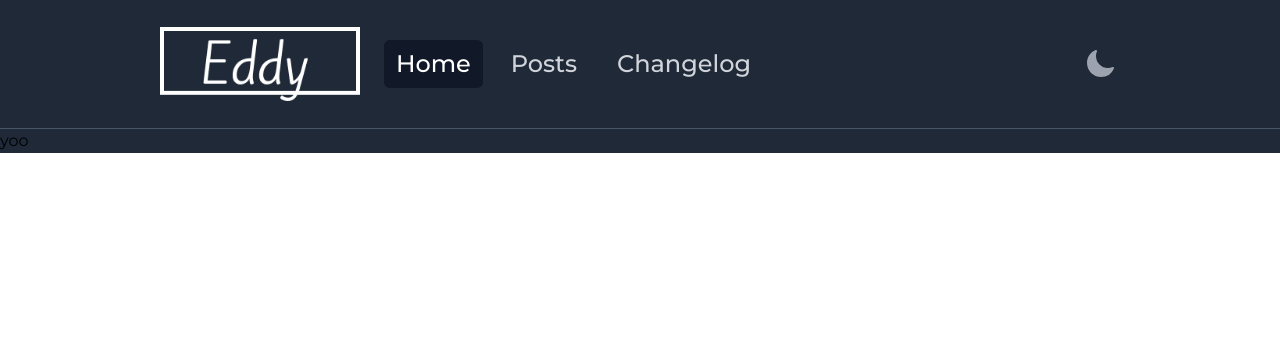
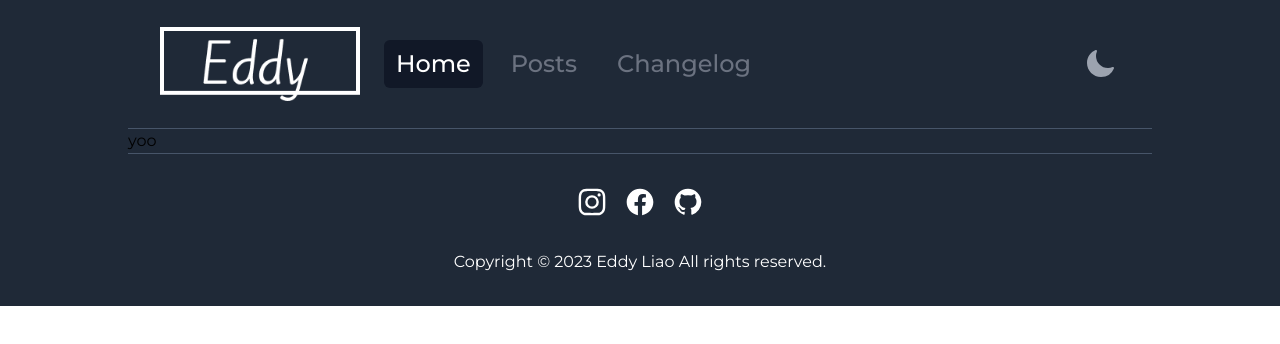
Before and after one commit to milkeddy1/eddy-blog, a Next.js app: page / in a window 1280 px wide. Shown: the top 344 px of the page. Built offline with nearby package versions, Linux system fonts and the light colour scheme.

Commit message:
refactor: adjust layout style

```diff
--- a/src/containers/Layout/NavBar/index.tsx
+++ b/src/containers/Layout/NavBar/index.tsx
@@ -3,7 +3,7 @@ import { useColorMode } from '@/store'
 import { useRouter } from 'next/router'
 import Image from 'next/image'
 import Link from "next/link"
-import { Bars3Icon, BellIcon, XMarkIcon, SunIcon, MoonIcon } from '@heroicons/react/24/solid'
+import { Bars3Icon, XMarkIcon, SunIcon, MoonIcon } from '@heroicons/react/24/solid'
 const navigation = [
   { name: 'Home', href: '/', current: true },
   { name: 'Posts', href: '/posts', current: false },
@@ -31,10 +31,10 @@ export default function NavBar(props: NavBarProps) {
   const { mode: colorMode, switchMode }: ColorMode = useColorMode()
   return (
     <>
-      <Disclosure as="nav" className={`${colorMode === 'dark' ? 'bg-gray-800' : 'bg-white'} border-b border-slate-600`}>
+      <Disclosure as="nav" className="">
         {({ open }) => (
           <>
-            <div className="mx-auto max-w-5xl px-2 sm:px-6 lg:px-8">
+            <div className="px-2 sm:px-6 lg:px-8 border-b border-slate-600">
               <div className="relative flex h-32 items-center justify-between">
                 <div className="absolute inset-y-0 left-0 flex items-center md:hidden">
                   {/* Mobile menu button*/}
@@ -62,7 +62,7 @@ export default function NavBar(props: NavBarProps) {
                           key={item.name}
                           href={item.href}
                           className={classNames(
-                            pathname === item.href ? 'bg-gray-900 text-white' : 'text-gray-300 hover:bg-gray-700 hover:text-white',
+                            pathname === item.href ? 'bg-gray-900 text-white' : 'text-gray-500 hover:bg-gray-700 hover:text-white',
                             'rounded-md px-3 py-2 text-2xl font-medium'
                           )}
                           aria-current={item.current ? 'page' : undefined}
--- a/src/containers/Layout/index.tsx
+++ b/src/containers/Layout/index.tsx
@@ -1,17 +1,21 @@
 import * as React from 'react';
 import NavBar from './NavBar';
-
-
+import Footer from "./Footer"
+import { useColorMode } from '@/store';
 export interface LayoutProps {
   children: JSX.Element
 }
 
 export default function Layout(props: LayoutProps) {
+  const { mode: colorMode }: { mode: string } = useColorMode()
   return (
-    <div>
-      <NavBar />
-      <div className='bg-gray-800 '>
-        {props.children}
+    <div className={`${colorMode === 'dark' ? 'bg-gray-800' : 'bg-white'}`}>
+      <div className='max-w-5xl mx-auto'>
+        <NavBar />
+        <div>
+          {props.children}
+        </div>
+        <Footer colorMode={colorMode} />
       </div>
     </div>
   );
```
